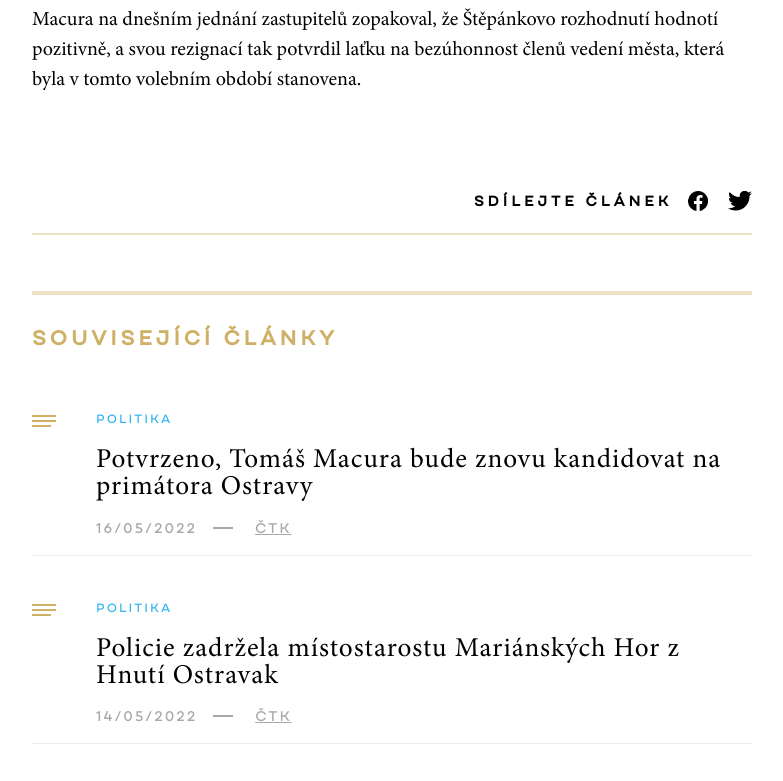
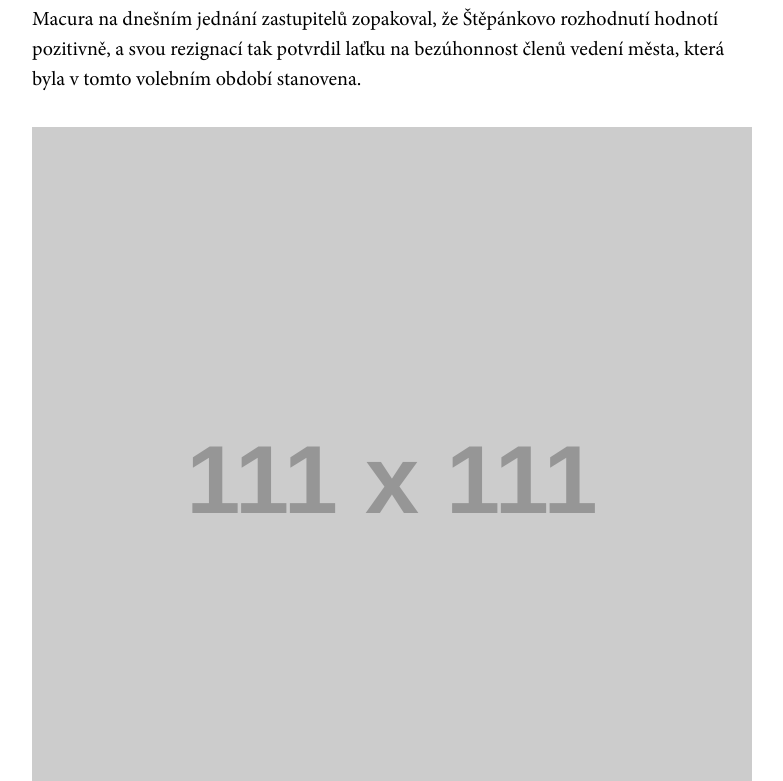
Before and after one commit to mizza-cz/patriot, a website: page app/article-s.html in a window 1280 px wide. Shown: the part 4300-5081 px from the top of the page, without its empty margins (60-843 px from the left). Drawn offline with nearby package versions, Linux system fonts and the light colour scheme; some packages are replaced by stand-ins of ours; placeholder pictures from the web are drawn by us; a script that the page names is missing.

Commit message:
add rectalge/text

```diff
--- a/app/article-s.html
+++ b/app/article-s.html
@@ -480,6 +480,14 @@
                           hodnotí pozitivně, a svou rezignací tak potvrdil laťku na bezúhonnost
                           členů vedení města, která byla v tomto volebním období stanovena.
                         </p>
+
+                        <div class="s-desktop" id="ssp-zone-165571" style="margin: auto">
+                          <img
+                            src="https://via.placeholder.com/111x111?text=pouze text 165571"
+                            loading="lazy"
+                            alt=""
+                          />
+                        </div>
                         <div class="s-mobile" id="ssp-zone-165586" style="margin: auto">
                           <img
                             src="https://via.placeholder.com/111x111/blue?text=pouze text 165586"
```
Also changed, not shown: app/index-s.html (+7 -0 lines).
